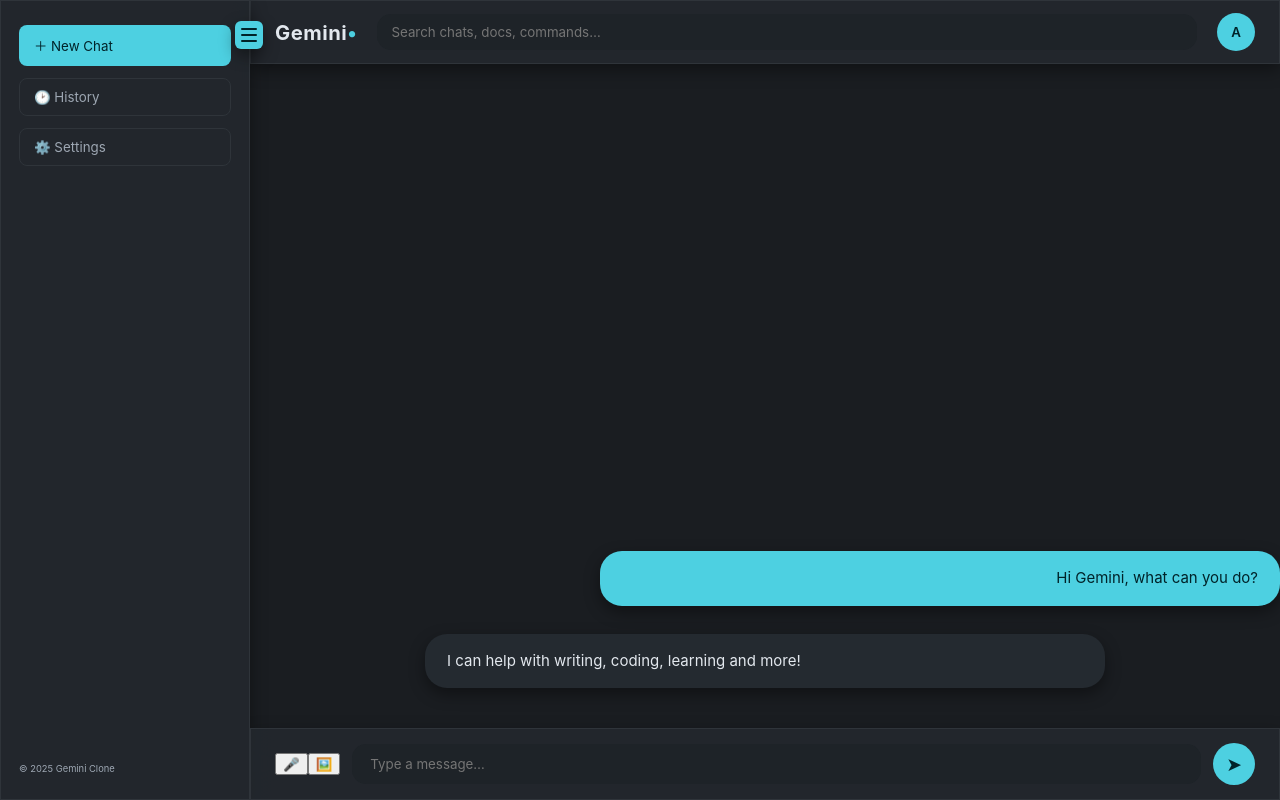
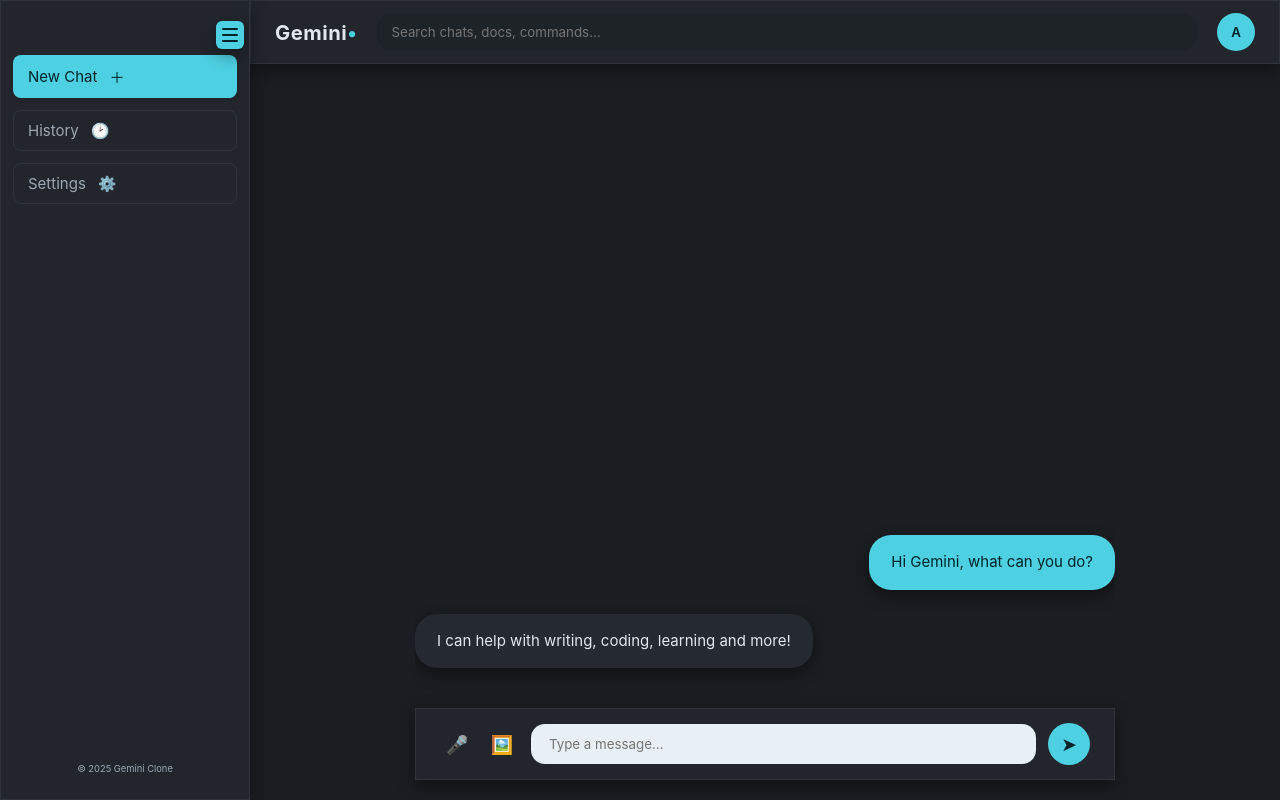
Before and after one commit to alokuidev/gemini-ai-clone, a React (Vite) app: page / in a window 1280 px wide. Built offline with nearby package versions, Linux system fonts and the light colour scheme.

Commit message:
css optimized

```diff
--- a/src/components/Sidebar/Sidebar.tsx
+++ b/src/components/Sidebar/Sidebar.tsx
@@ -1,6 +1,7 @@
-import React from 'react'
+import React, { useState } from 'react'
 
 const Sidebar = () => {
+    const [extended, setExtended] = useState(false);
     return (
         <aside className="gemini-sidebar glass">
             <button className="sidebar-toggle" aria-label="Toggle Sidebar">
@@ -8,11 +9,11 @@
                 <span className="bar"></span>
                 <span className="bar"></span>
             </button>
-            <nav>
-                <button className="nav-btn active">＋ New Chat</button>
-                <button className="nav-btn">🕑 History</button>
-                <button className="nav-btn">⚙️ Settings</button>
-            </nav>
+            <div className='button-container '>
+            <button className="nav-btn active" data-label="New Chat">＋</button>
+            <button className="nav-btn" data-label="History">🕑</button>
+            <button className="nav-btn" data-label="Settings">⚙️</button>
+            </div>
             <footer>
                 <small>© 2025 Gemini Clone</small>
             </footer>
--- a/src/index.css
+++ b/src/index.css
@@ -1,16 +1,15 @@
 /* ─────────────────────────────────────────
-   Gemini Clone – Consolidated CSS (v2.1)
-   Professional slate + teal-cyan palette
-   All styles merged for plug-and-play use
-   ───────────────────────────────────────── */
+   Gemini Clone – Polished CSS v3
+   Collapsible sidebar, centered chat, pro UI
+───────────────────────────────────────── */
 
 /* ===== Design Tokens ===== */
 :root {
   --bg: #1a1d21;
-  --panel: #252a30cc;        /* glass panel */
+  --panel: #252a30cc;
   --border: #2f343a;
-  --accent: #4dd0e1;         /* primary cyan */
-  --accent-dark: #26c6da;    /* hover */
+  --accent: #4dd0e1;
+  --accent-dark: #26c6da;
   --text: #e3e8ee;
   --text-secondary: #9ea7b3;
   --radius-s: 8px;
@@ -97,20 +96,42 @@
   grid-area: sidebar;
   display: flex;
   flex-direction: column;
-  padding: 24px 18px;
+  padding: 24px 12px;
   gap: 32px;
+  width: 250px;
+  transition: width 0.4s ease;
+  overflow: hidden;
+  position: relative;
 }
+.gemini-sidebar.collapsed {
+  width: 64px;
+}
+.gemini-sidebar footer {
+  margin-top: auto;
+  font-size: 0.75rem;
+  color: var(--text-secondary);
+  text-align: center;
+}
+
+/* ===== Nav Buttons (with icon-only collapse) ===== */
 .nav-btn {
-  width: 100%;
+  display: flex;
+  align-items: center;
+  gap: 12px;
   padding: 10px 14px;
   margin-bottom: 12px;
-  text-align: left;
   background: none;
   border: 1px solid var(--border);
   color: var(--text-secondary);
   border-radius: var(--radius-s);
   cursor: pointer;
-  transition: background 0.22s, color 0.22s, border-color 0.22s;
+  transition: all 0.25s ease;
+  font-size: 1rem;
+  white-space: nowrap;
+}
+.nav-btn::before {
+  content: attr(data-label);
+  transition: opacity 0.2s ease, width 0.2s ease;
 }
 .nav-btn:hover,
 .nav-btn.active {
@@ -118,97 +139,21 @@
   color: #002329;
   border-color: transparent;
 }
-.gemini-sidebar footer { margin-top: auto; font-size: 0.75rem; color: var(--text-secondary); }
-
-/* ===== Chat Area ===== */
-.gemini-chat {
-  grid-area: main;
-  display: flex;
-  flex-direction: column;
+.gemini-sidebar.collapsed .nav-btn {
+  justify-content: center;
+  gap: 0;
+  padding-left: 0;
+}
+.gemini-sidebar.collapsed .nav-btn::before {
+  opacity: 0;
+  width: 0;
   overflow: hidden;
 }
 
-/* Chat feed (messages) */
-.chat-feed {
-  flex: 1;
-  display: flex;
-  flex-direction: column-reverse; /* newest at bottom */
-  align-items: center;
-  gap: 28px;
-  padding: 40px 0;
-  overflow-y: auto;
-}
-
-/* Bubble styling */
-.chat-bubble {
-  width: clamp(260px, 80%, 680px);
-  padding: 16px 22px;
-  border-radius: var(--radius-xl);
-  line-height: 1.5;
-  word-break: break-word;
-  box-shadow: var(--shadow);
-}
-.bot  { background: #242a30; }
-.user {
-  background: var(--accent);
-  color: #002329;
-  margin-left: auto;
-  text-align: right;
-}
-
-/* ===== Input Bar ===== */
-.input-bar {
-  display: flex;
-  align-items: center;
-  gap: 12px;
-  padding: 14px 24px;
-}
-.prompt-input {
-  flex: 1;
-  padding: 12px 18px;
-  border: none;
-  border-radius: var(--radius-m);
-  background: #1e2328;
-  color: var(--text);
-  outline: none;
-}
-.send-btn {
-  width: 42px;
-  height: 42px;
-  border: none;
-  border-radius: 50%;
-  background: var(--accent);
-  color: #002329;
-  font-size: 1.25rem;
-  cursor: pointer;
-  transition: background 0.25s;
-}
-.send-btn:hover { background: var(--accent-dark); }
-
-/* ===== Scrollbar Polish ===== */
-::-webkit-scrollbar       { width: 8px; }
-::-webkit-scrollbar-thumb { background: #33383d; border-radius: 8px; }
-
-/* ===== Responsive Tweaks ===== */
-@media (max-width: 900px) {
-  .gemini-wrapper { grid-template-columns: 70px 1fr; }
-  .logo           { font-size: 1rem; }
-  .nav-btn,
-  .nav-btn.active { font-size: 0; }   /* hide labels, keep icons */
-}
-@media (max-width: 640px) {
-  .gemini-wrapper {
-    grid-template-columns: 1fr;
-    grid-template-areas:
-      "header"
-      "main";
-  }
-  .gemini-sidebar { display: none; }
-}
 /* ===== Sidebar Toggle Button ===== */
 .sidebar-toggle {
   position: absolute;
-  right: -14px;
+  right: 5px;
   top: 20px;
   width: 28px;
   height: 28px;
@@ -224,12 +169,10 @@
   transition: transform 0.3s ease;
   z-index: 10;
 }
-
 .sidebar-toggle:hover {
   background-color: var(--accent-dark);
   transform: scale(1.05);
 }
-
 .sidebar-toggle .bar {
   width: 16px;
   height: 2px;
@@ -237,6 +180,116 @@
   margin: 2px 0;
   border-radius: 2px;
 }
-.sidebar-toggle.active {
-  transform: rotate(180deg);
+
+/* ===== Chat Area ===== */
+.gemini-chat {
+  grid-area: main;
+  display: flex;
+  flex-direction: column;
+  overflow: hidden;
+  padding: 20px;
+  align-items: center;
 }
+
+/* Chat feed (messages) */
+.chat-feed {
+  flex: 1;
+  width: 100%;
+  max-width: 700px;
+  padding: 40px 0;
+  display: flex;
+  flex-direction: column-reverse;
+  gap: 24px;
+  overflow-y: auto;
+}
+.chat-bubble {
+  width: fit-content;
+  max-width: 90%;
+  padding: 16px 22px;
+  border-radius: var(--radius-xl);
+  line-height: 1.5;
+  word-break: break-word;
+  box-shadow: var(--shadow);
+}
+.bot  { background: #242a30; }
+.user {
+  background: var(--accent);
+  color: #002329;
+  margin-left: auto;
+  text-align: right;
+}
+
+/* ===== Input Bar with Mic/Image Buttons ===== */
+.input-bar {
+  display: flex;
+  align-items: center;
+  gap: 12px;
+  padding: 14px 24px;
+  width: 100%;
+  max-width: 700px;
+  margin: auto;
+}
+.input-icons {
+  display: flex;
+  gap: 10px;
+}
+.icon-btn {
+  background: none;
+  border: none;
+  color: var(--text-secondary);
+  font-size: 1.2rem;
+  cursor: pointer;
+  padding: 6px;
+  border-radius: 6px;
+  transition: background 0.2s ease;
+}
+.icon-btn:hover {
+  background: rgba(255, 255, 255, 0.05);
+  color: var(--text);
+}
+.prompt-input {
+  flex: 1;
+  padding: 12px 18px;
+  border: none;
+  border-radius: var(--radius-m);
+  background: #e8eff5;
+  color: #000
+  outline: none;
+}
+.send-btn {
+  width: 42px;
+  height: 42px;
+  border-radius: 50%;
+  border: none;
+  background: var(--accent);
+  color: #002329;
+  font-size: 1.25rem;
+  cursor: pointer;
+  transition: background 0.25s;
+}
+.send-btn:hover { background: var(--accent-dark); }
+
+/* ===== Scrollbar Polish ===== */
+::-webkit-scrollbar       { width: 8px; }
+::-webkit-scrollbar-thumb { background: #33383d; border-radius: 8px; }
+
+/* ===== Responsive Tweaks ===== */
+@media (max-width: 900px) {
+  .gemini-wrapper { grid-template-columns: 64px 1fr; }
+  .logo           { font-size: 1rem; }
+}
+@media (max-width: 640px) {
+  .gemini-wrapper {
+    grid-template-columns: 1fr;
+    grid-template-areas:
+      "header"
+      "main";
+  }
+  .gemini-sidebar { display: none; }
+}
+.button-container {
+  display: flex;
+  flex-direction: column;
+  height: 100%;
+  margin-top: 30px;
+}
```
